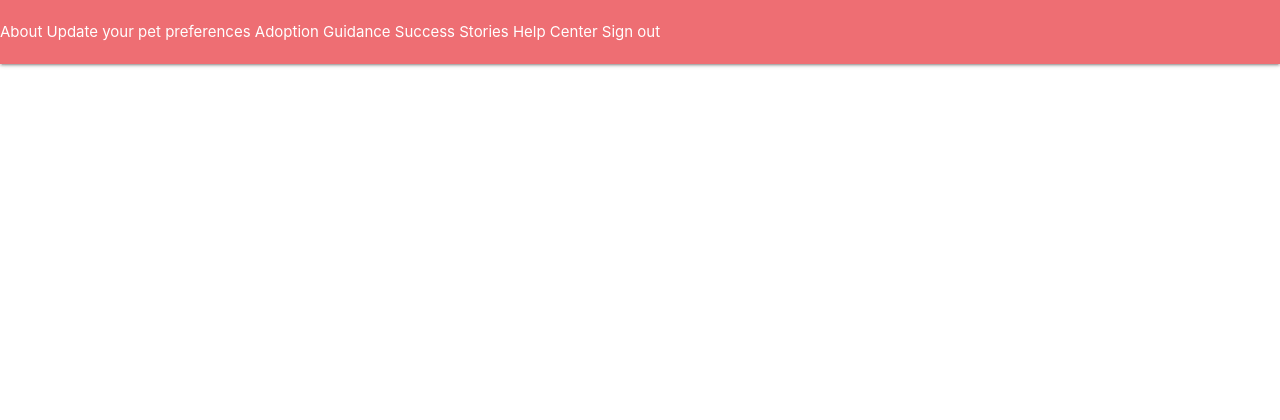
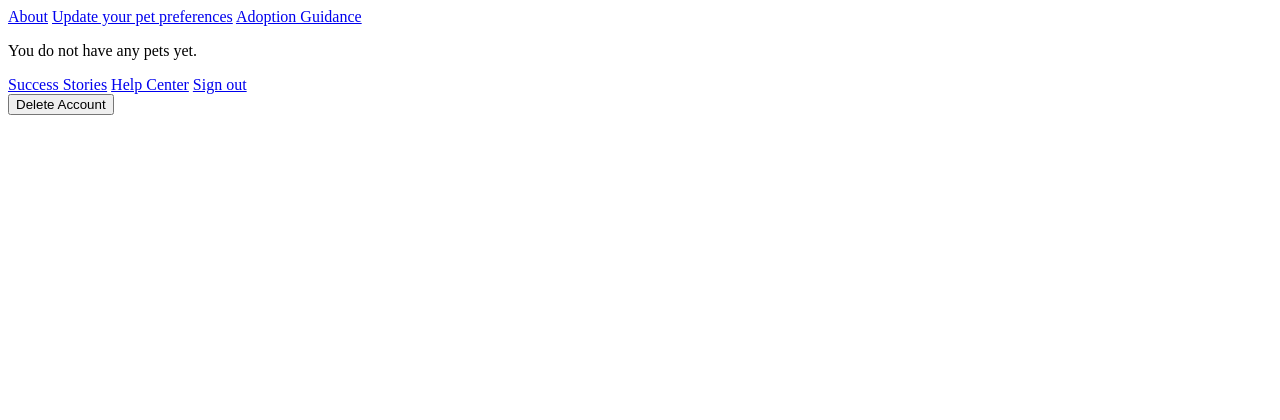
Before and after one commit to renad1999/Adoptly, a Django app: page /profile/settings/ in a window 1280 px wide. Shown: the top 420 px of the page. Run offline with Django 4.2, Linux system fonts and the light colour scheme; a user stored in the database is signed in; data that the repository does not hold is empty; parts of the project's set-up code (start-up, migrations or seed data) failed here and were passed over.

Commit message:
prep to checkout

```diff
--- a/main_app/templates/base.html
+++ b/main_app/templates/base.html
@@ -5,7 +5,6 @@
   <meta charset="UTF-8">
   <meta http-equiv="X-UA-Compatible" content="IE=edge">
   <meta name="viewport" content="width=device-width, initial-scale=1.0">
-  <link rel="stylesheet" href="https://cdnjs.cloudflare.com/ajax/libs/materialize/1.0.0/css/materialize.min.css">
   <link rel="preconnect" href="https://fonts.googleapis.com">
   <link rel="preconnect" href="https://fonts.gstatic.com" crossorigin>
   <link rel="stylesheet" type="text/css" href="{% static 'css/style.css' %}">
--- a/main_app/templates/profile_settings.html
+++ b/main_app/templates/profile_settings.html
@@ -1,19 +1,25 @@
-{% extends 'base.html' %}
+{% extends 'base.html' %} {% block content %}
 
-{% block content %}
+<a href="{% url 'about' %}" class="button-link">About</a>
+<a href="{% url 'user_create' %}" class="button-link"
+  >Update your pet preferences</a
+>
+<a href="{% url 'pet_guidance' %}" class="button-link">Adoption Guidance</a>
+{% for pet in pets %}
+<p>{{ pet.name }} <a href="{% url 'pet_update' pet.pk %}">Update</a></p>
+{% empty %}
+<p>You do not have any pets yet.</p>
+{% endfor %}
 
-  <a href="{% url 'about' %}" class="button-link">About</a>
-  <a href="{% url 'user_create' %}" class="button-link">Update your pet preferences</a>
-  <a href="{% url 'pet_guidance' %}" class="button-link">Adoption Guidance</a>
-  <a href="{% url 'success_stories' %}" class="button-link">Success Stories</a>
-  <a href="{% url 'help_center' %}" class="button-link">Help Center</a>
-  <a href="{% url 'gateway' %}" class="button-link">Sign out</a>
+<a href="{% url 'success_stories' %}" class="button-link">Success Stories</a>
+<a href="{% url 'help_center' %}" class="button-link">Help Center</a>
+<a href="{% url 'gateway' %}" class="button-link">Sign out</a>
+
+<form method="POST" action="{% url 'delete_account' %}">
+  {% csrf_token %}
+  <button class="button-link">
+    <input type="submit" value="Delete My Account" />Delete Account
+  </button>
+</form>
 
 {% endblock %}
-
-
-
-<!-- {% for pet in pets %}
-<p> {{pet.name}} </p>
-
-{% endfor %}
--- a/main_app/urls.py
+++ b/main_app/urls.py
@@ -54,6 +54,8 @@ urlpatterns = [
     path('pet/<int:pet_id>/delete_photo/<int:photo_id>/', views.delete_photo, name='delete_photo'),
     path('user/<int:user_id>/assoc_pet/<int:pet_id>/', views.assoc_pet, name="match"),
     path('user/<int:user_id>/unassoc_pet/<int:pet_id>/', views.unassoc_pet, name="unmatch"),
+    path('delete_account/', views.delete_account, name='delete_account'),
+
     path('accounts/', include('django.contrib.auth.urls')),
 ]
 
--- a/main_app/views.py
+++ b/main_app/views.py
@@ -11,12 +11,13 @@ from django.contrib.auth import login
 from django.contrib.auth.forms import UserCreationForm
 from django.contrib.auth.decorators import login_required
 from django.contrib.auth.mixins import LoginRequiredMixin
-from .models import PetTable, AdoptionPreferences, UserDetails, Prompt, PetImage, PetMatch
+from .models import PetTable, AdoptionPreferences, UserDetails, Prompt, PetImage, PetMatch, User
 from formtools.wizard.views import SessionWizardView
 from django.http import HttpResponseRedirect
 from django.urls import reverse
 from django.views import View
 from django.conf import settings
+from django.contrib import messages
 from .forms import PromptForm, InlinePromptFormset, AdoptionPreferencesActivity, AdoptionPreferencesSize, AdoptionPreferencesSociability, AdoptionPreferencesEnergy, PetNameForm, PetActivityForm, PetSociabilityForm, PetSizeForm,PetHealthStatusForm, PetEnergyLevelForm, UserDetailsForm, PetVaccinationInformationForm, PetMonthlyCostForm, PetAgeForm, UserForm
 
 #! Forms
@@ -40,6 +41,17 @@ FORMS = [ ("activityLevel", AdoptionPreferencesActivity),
      ("Are you a pet owner?" , ) ]
 
 #! Functions
+
+@login_required
+def delete_account(request):
+    if request.method == 'POST':
+        user = User.objects.get(username=request.user.username)
+        user.delete()
+        messages.success(request, 'Your account has been deleted.')
+        return redirect('gateway')
+    else:
+        messages.error(request, 'Failed to delete your account. Please try again.')
+        return redirect('settings')
 
 class UserDetailsView(View):
     form_class = UserDetailsForm
@@ -66,25 +78,35 @@ def find_matches(request):
     matches = []
     print(user)
     pets = PetTable.objects.all()
+    print(f"Total pets: {len(pets)}")
     matches = []
     for pet in pets:
       score = 0
       if user.activityLevel == pet.activity_level:
           score += 1
+          print(f"{pet.name} matches activity level")
       if user.sociability == pet.sociability:
           score += 1
+          print(f"{pet.name} matches sociability")
       if user.size == pet.size:
-        score += 1
+            score += 1
+            print(f"{pet.name} matches size")
+      else:
+            print(f"{pet.name} does not match size. User's size preference: {user.size}, Pet size: {pet.size}")
 
-      if score >= 2:
+      if score >= 1:
         matches.append((pet)) #Append the pet and its score as a tuple
+        print(f"Added {pet.name} to matches")
         # sorted_matches = sorted(matches, key=lambda x: x[1], reverse=True) #Sort by score in a descending order
         # sorted_pets = [pet for pet, score in sorted_matches] #Extract sorted pets
+        print(f"Score for pet {pet.id} ({pet.name}): {score}")
+    print(f"Total matches: {len(matches)}")
     return matches
 
 #? Home, render request home.html
 @login_required
 def home(request):
+    print(f"Current user: {request.user}")
     matches = find_matches(request)
     try:
         user_details = UserDetails.objects.get(user=request.user)
@@ -93,6 +115,7 @@ def home(request):
 
     try:
         adoption_preferences = AdoptionPreferences.objects.get(user=request.user)
+        print(f"User's adoption preferences: {adoption_preferences.__dict__}")
         # Check if the user has set any preferences
         if (adoption_preferences.activityLevel is None or
             adoption_preferences.sociability is None or
@@ -186,8 +209,6 @@ def pet_update(request, pet_id):
 #! Create your views here.
 
 
-
-
 #? pet details, render request pets/details.html
 @login_required
 def pet_detail(request, pet_id):
@@ -200,15 +221,17 @@ def pet_detail(request, pet_id):
 #? Profile settings
 @login_required
 def user_settings(request):
-  return render(request, 'profile_settings.html')
+  pets = PetTable.objects.filter(user=request.user)
+  return render(request, 'profile_settings.html', {'pets': pets})
 
 
 #? Pet matches (list of pets already matched with)
 @login_required
 def matches(request):
-  pet_matches = PetMatch.objects.filter(user=request.user, matchStatus="True")
-  pets = [match.pet for match in pet_matches]
-  return render(request, 'matches.html', {'pets': pets})
+    pet_matches = PetMatch.objects.filter(user=request.user, matchStatus=True)
+    pets = [match.pet for match in pet_matches]
+    return render(request, 'matches.html', {'pets': pets})
+
 
 #? About page
 @login_required
@@ -219,14 +242,13 @@ def about(request):
 #? Matching func
 @login_required
 def assoc_pet(request, user_id, pet_id):
-  UserDetails.objects.get(id=user_id).PetTable.add(pet_id)
-  return redirect('home', user_id=user_id)
+  UserDetails.objects.get(user_id=user_id).liked_pets.add(PetTable.objects.get(id=pet_id))
+  return redirect('home')
 
-#? Unmatching func
 @login_required
 def unassoc_pet(request, user_id, pet_id):
-  UserDetails.objects.get(id=user_id).PetTable.remove(pet_id)
-  return redirect('home', user_id=user_id)
+  UserDetails.objects.get(user_id=user_id).liked_pets.remove(PetTable.objects.get(id=pet_id))
+  return redirect('home')
 
 #! Class based views
 #? below for create, update & delete views for both pet and user
```
Also changed, not shown: main_app/models.py (+30 -26 lines), main_app/templates/home.html (+9 -11 lines), main_app/templates/matches.html (+3 -10 lines), main_app/migrations/0035_merge_20230627_0917.py (added), main_app/migrations/0036_remove_pettable_prompt1_and_more.py (added), main_app/migrations/0037_remove_pettable_prompt1_petmatch_matchstatus.py (added), main_app/migrations/0038_remove_pettable_prompt1_userdetails_liked_pets.py (added).
